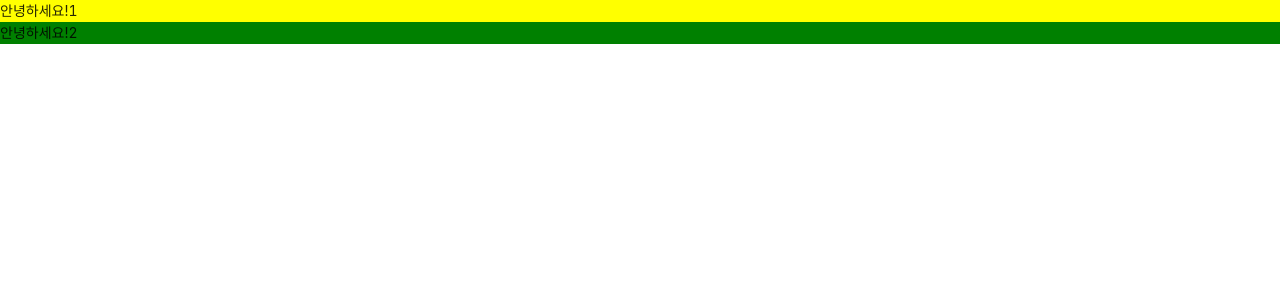
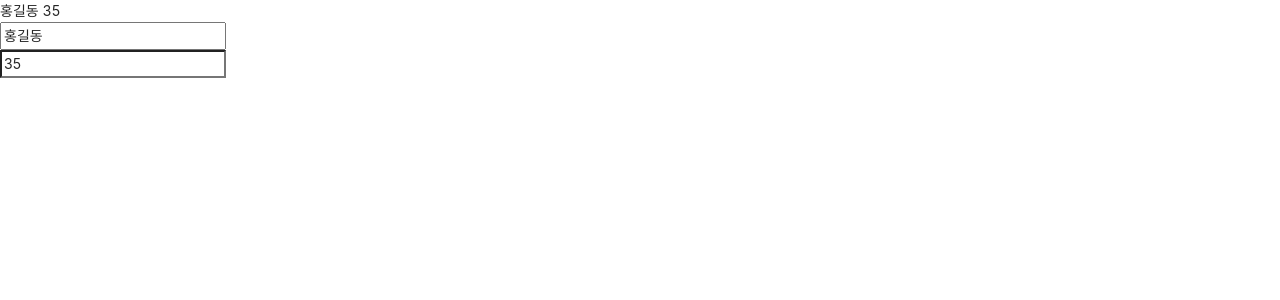
Before and after one commit to utolee90/React_Todo, a React (Create React App) app: page / in a window 1280 px wide. Shown: the top 300 px of the page. Built offline with nearby package versions, Linux system fonts and the light colour scheme.

Commit message:
reducer 작업 추가, rps 코드 수정

```diff
--- a/src/App.js
+++ b/src/App.js
@@ -1,22 +1,23 @@
 import React, { useEffect } from 'react';
 import './App.css';
-import Count from 'Count';
-import Welcome from 'Welcome';
-import ReactM from 'ReactM';
-import Fruits from 'Fruit';
-import Buttontest from 'Buttontest';
+// import Count from 'Count';
+// import Welcome from 'Welcome';
+// import ReactM from 'ReactM';
+// import Fruits from 'Fruit';
+// import Buttontest from 'Buttontest';
 import 'antd/dist/antd.css';
-import List from 'List';
-import TFtoggle from 'TFtoggle';
-import Changescore from 'Changescore';
-import Changelist from 'Changelist';
-import Sumbox from 'Sumbox';
-import HoverTest from 'HoverTest';
+// import List from 'List';
+// import TFtoggle from 'TFtoggle';
+// import Changescore from 'Changescore';
+// import Changelist from 'Changelist';
+// import Sumbox from 'Sumbox';
+// import HoverTest from 'HoverTest';
 import Gugudan from 'Gugudan';
 import MakeTodo from 'MakeTodo';
 import Timer from 'Timer';
 import Master from 'Master';
 import Clock from 'Clock';
+import TestReducer from 'TestReducer';
 
 function JsxTest(){
   const user=2
@@ -163,81 +164,22 @@ function CountArray(){
 
 
 
-/*
-function Gugudan({x}){
-  const num_list = [1,2,3,4,5,6,7,8,9];
-
-  return (
-    <>
-    {num_list.map( (v,i)=>{
-      return <div key={i}> {x} X {v} = {x*v}</div>;
-    }
-    )}
-    </>
-  );
-
-}
-
-function MakeTodo(){
-  const [todo, setTodo] = React.useState();
-
-  const textcontent = (e) =>{
-    setTodo(e.target.value);
-  }
-
-  return (<>
-  <input type='text' onChange={textcontent}/>
-  <TodoList todo={todo} />
-  </>
-  );
-}
-
-function TodoList(prop) {
-  const [todolist, setTodolist] = React.useState(Array());
-
-  const appendtodo = () =>{
-    setTodolist([...todolist, prop.todo]);
-  }
-
-
-  return (<>
-  <input type='button' value='추가' onClick={appendtodo}/>
-  {
-    todolist.map(
-      (v, i) => { return <div key={i}>{i} {v}</div>; }
-    )
-  }
-  </>)
-}
-*/
-
-
-
 function App() { // jsx - HTML과 유사 - 그러나 JS 코드로 내부적으로 변환.
 
 
 
     return (<div>
       {/*<Welcome/>
-      <ReactM/>
-      <Buttontest/><br/>
-      <List/>
-      <TFtoggle/><br/>
-      <StateTest/>
-      <br/>
-      <Changescore/><br/>
-      <Changelist/><br/>
-      <Sumbox/>
-      <HoverTest/>
       <Sumproj/> */
       /*<Parent/> */}
       {/*<Add x={10} y={20}/> */}
-      <Gugudan/><br/>
+      {/* <Gugudan/><br/>
       <MakeTodo/><br/>
       <CountArray/><br/><br/>
       <Clock/><br/>
       <Master/><br/>
-      <Timer/>
+      <Timer/> */}
+      <TestReducer/>
     </div>
   ); //컴포넌트 넣기 : 대문자로 사용.
 }
--- a/src/CssTest1.module.css
+++ b/src/CssTest1.module.css
@@ -1,3 +1,6 @@
 .test{
     background-color:yellow;
+    width:200px;
+    height:200px;
+    float:left;
 }
--- a/src/CssTest2.module.css
+++ b/src/CssTest2.module.css
@@ -1,3 +1,6 @@
 .test{
     background-color:green;
+    width:200px;
+    height:200px;
+    float:left;
 }
--- a/src/RPS.css
+++ b/src/RPS.css
@@ -8,6 +8,7 @@ h1{
 }
 #scissors, #rock, #paper {
     float:left;
+    cursor:pointer;
 }
 #result{
     text-align:center;
--- a/src/RPS.js
+++ b/src/RPS.js
@@ -44,9 +44,9 @@ return(
         <>
         <h1>셋 중 하나를 선택해주세요.</h1>
 <div id='rps_box'>
-<div id="scissors" onClick={do_rps}><img id="0" src={Scissors}/></div>
-<div id="rock" onClick={do_rps}><img id="1" src={Rock}/></div>
-<div id="paper" onClick={do_rps}><img id="2" src={Paper}/></div>
+<div id="scissors"><img id="0" src={Scissors} onClick={do_rps}/></div>
+<div id="rock"><img id="1" src={Rock} onClick={do_rps}/></div>
+<div id="paper"><img id="2" src={Paper} onClick={do_rps}/></div>
 </div>
 <div id="result">{resultbox[0]}{resultbox[1]}<br/>{resultbox[2]}</div>
 </>
--- /dev/null
+++ b/src/RPS_GAME.js
@@ -0,0 +1,48 @@
+import React from 'react';
+import img1 from "assets/Scissors.png";
+import img2 from "assets/Rock.png";
+import img3 from "assets/Paper.png";
+
+export default function RPS_GAME(){
+    const images = [img1, img2, img3]
+    const [user, setUser] = React.useState(null); // 플레이어
+    const [comp, setComp] = React.useState(null); // 컴퓨터
+    const [txt, setTxt] = React.useState(null); // 결과문
+
+    const click = (e) => {
+        let num1 = e.target.getAttribute("user");
+        let num2 = Math.floor(Math.random() *3);
+        setUser(images[num1]);
+        setComp(images[num2]);
+        switch (num1-num2){
+            case 0:
+                setTxt('비겼습니다.');
+                break;
+            case 1:
+            case -2:
+                setTxt('이겼습니다.');
+                break;
+            case 2:
+            case -1:
+                setTxt('졌습니다.');
+                break;
+            }
+    }
+
+return(
+        <>
+        <h1>셋 중 하나를 선택해주세요.</h1>
+<div id='rps_box'>
+<img user={0} src={img1} onClick={click} style={{width:100}}/>
+<img user={1} src={img2} onClick={click} style={{width:100}}/>
+<img user={2} src={img3} onClick={click} style={{width:100}}/>
+</div>
+<div id='result_box' style={{textAlign:"center", alignSelf:"center"}}>
+<img src={user} style={{width:100}}/>
+<img src={comp} style={{width:100}}/>
+<h2>{txt}</h2>
+</div>
+</>
+    );
+
+}
--- /dev/null
+++ b/src/TestReducer.js
@@ -0,0 +1,60 @@
+import React from "react";
+
+// 상태값 변경
+const reducer = (prev, action) =>{
+    const {type, value} = action;
+
+    if (type ==='CHANGE'){
+        return value;
+    }
+    if (type ==='name'){
+        return {...prev, name:value};
+    }
+    if (type ==='age'){
+        return {...prev, age:value};
+    }
+}
+
+export default function TestReducer(){
+    /* const [name, dispatch] = React.useReducer(reducer, '홍길동');
+
+    const click = () =>{
+        dispatch({type:"CHANGE", value:"이몽룡"})
+    } */
+
+    // const [name, setName] = React.useState('홍길동');
+    // const [age, setAge] = React.useState(35);
+    // const [student, setStudent] = React.useState({name:'홍길동', age:35})
+    const [student, dispatch] = React.useReducer(reducer, {
+        "name":"홍길동", "age":35
+    })
+
+    const change = (e) =>{ // object 형태로 지정.
+        /*
+        const {value, name} = e.target;
+        setStudent((prev)=>(
+            {...prev,
+            [name]:value} // 태그명을 집어넣을 때 사용할 수 있다.
+        ));
+        */
+       const {value, name:type} = e.target;
+       dispatch({
+           type, value:value,
+       })
+    }
+
+
+    return(
+        /*
+        <>
+        {name}
+        <button onClick={click}>변경</button>
+        </> */
+        <>
+        <div>{student.name} {student.age}</div>
+        <input name="name" onChange={change} stype="text" value={student.name}/> <br/>
+        <input name="age" onChange={change} type="text" value={student.age}/>
+        </>
+    )
+
+}
--- a/src/index.js
+++ b/src/index.js
@@ -3,16 +3,17 @@ import ReactDOM from 'react-dom';
 import './index.css';
 import App from './App';
 import RPS from './RPS';
-import CssTest1 from 'CssTest1.js';
-import CssTest2 from 'CssTest2.js';
+import RPS_GAME from './RPS_GAME';
+// import CssTest1 from 'CssTest1.js';
+// import CssTest2 from 'CssTest2.js';
 //import * as serviceWorker from './serviceWorker';
 
 ReactDOM.render(
   <React.StrictMode>
-    {/*<App /> */}
-    {/*<RPS/> */}
-    <CssTest1/>
-    <CssTest2/>
+    <App />
+    {/*<RPS_GAME/> */}
+    {/*<CssTest1/>
+    <CssTest2/> */}
   </React.StrictMode>,
   document.getElementById('root')
 );
```
